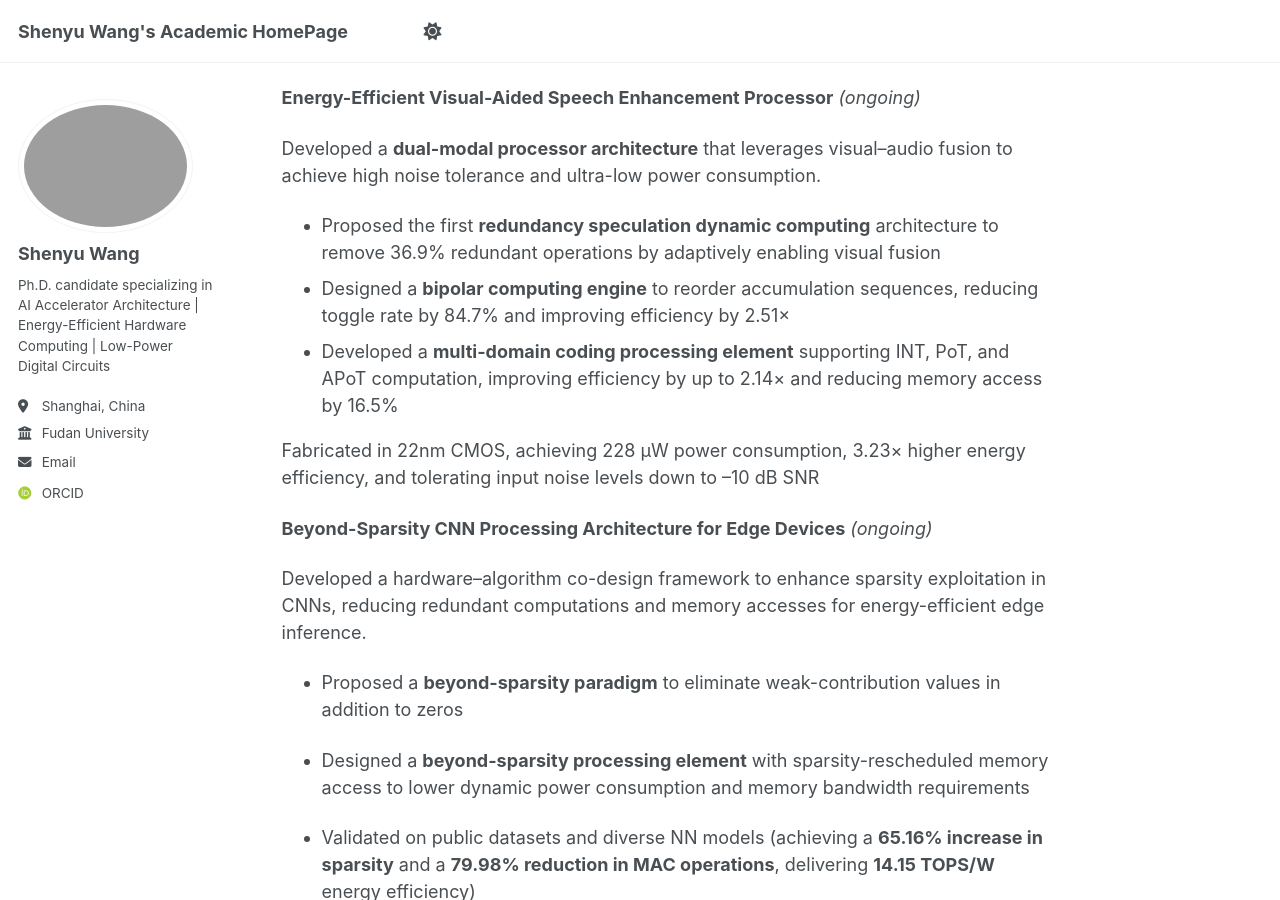
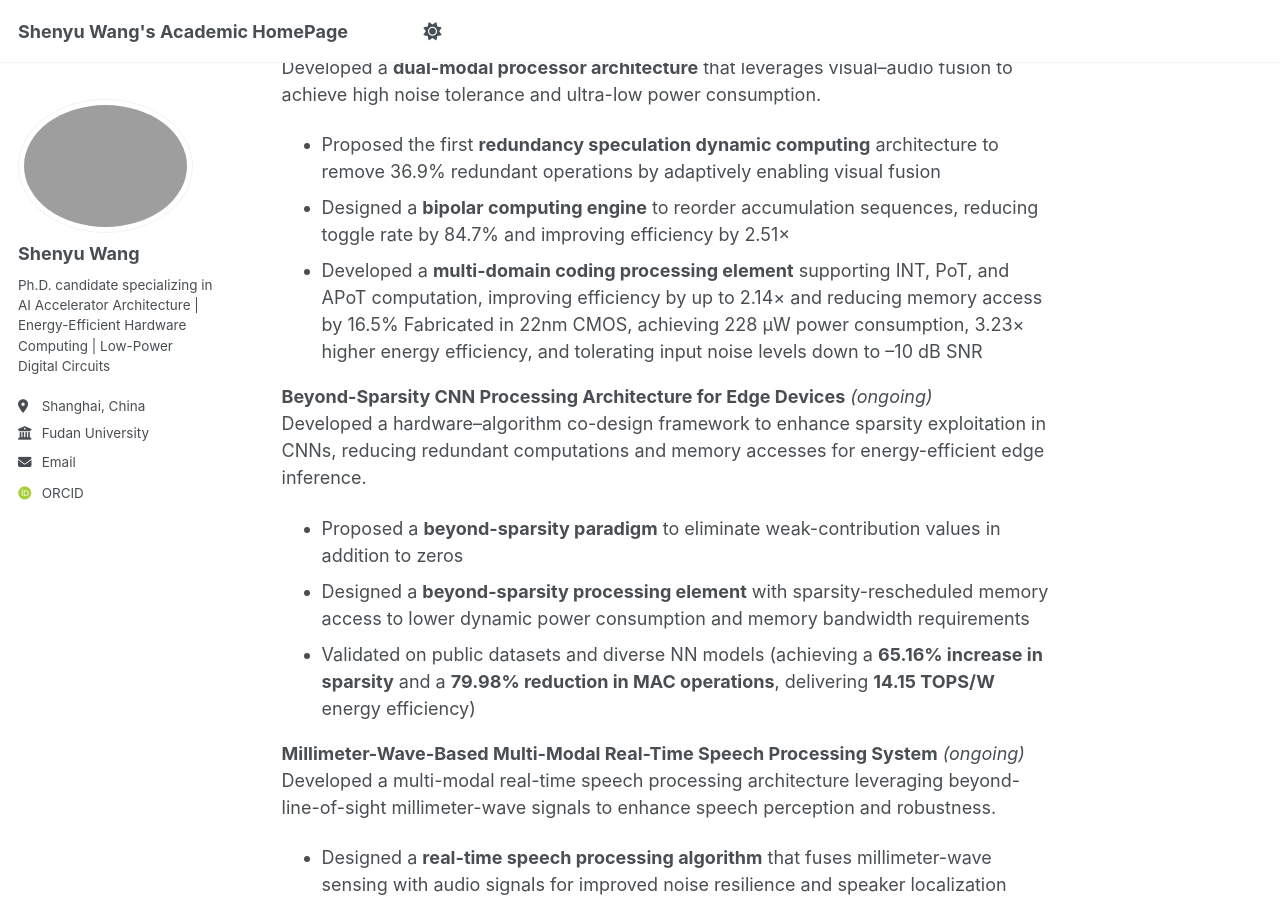
Before and after one commit to Shenyu-Wang/Shenyu-Wang.github.io, a Jekyll site: the page built from _pages/about.md, in a window 1280 px wide and 900 px high, scrolled down 1407 px. Built offline with Jekyll 4.4.1, drawn with Linux system fonts in a browser that asks for light colours; some web fonts are replaced; a script that is not in the unit is left out.

```diff
--- a/_pages/about.md
+++ b/_pages/about.md
@@ -32,52 +32,38 @@ Research Interests
 Projects
 ------------------------
 **Cross-Stage KV Cache Optimization for LLM Inference** *(ongoing)*
-
 Developed an algorithm–hardware co-design framework to mitigate KV cache bottlenecks in LLM inference through coordinated compression across sequence length, feature dimensionality, and data format.
-
 - Proposed the first **cross-stage optimization** framework for KV cache storage
-
 - Designed **dynamic token pruning**, **low-rank key-vector compression**, and **lossless data-format encoding** strategies tailored to the three optimization stages
-
   - Designed a **Derivative-Enhanced Dynamic Progressive Pruning (DEDP)** method for token-level sequence length reduction
   - Proposed a **DCT-Driven Key-Vector Low-Rank Compressing (DLRC)** technique to exploit feature-space redundancy
   - Introduced a **Dynamic Clustered Hybrid Run-Length Encoding (DC-HRLE)** scheme for lossless data-format compression
-
 - Implemented the algorithms in a **22 nm CMOS accelerator**, achieving **4.11×** speedup and **4.80×** energy efficiency improvement over SoTA baselines
 
 
 
 **Energy-Efficient Visual-Aided Speech Enhancement Processor** *(ongoing)*
-
 Developed a **dual-modal processor architecture** that leverages visual–audio fusion to achieve high noise tolerance and ultra-low power consumption.
-
-* Proposed the first **redundancy speculation dynamic computing** architecture to remove 36.9% redundant operations by adaptively enabling visual fusion
-* Designed a **bipolar computing engine** to reorder accumulation sequences, reducing toggle rate by 84.7% and improving efficiency by 2.51×
-* Developed a **multi-domain coding processing element** supporting INT, PoT, and APoT computation, improving efficiency by up to 2.14× and reducing memory access by 16.5%
-
+- Proposed the first **redundancy speculation dynamic computing** architecture to remove 36.9% redundant operations by adaptively enabling visual fusion
+- Designed a **bipolar computing engine** to reorder accumulation sequences, reducing toggle rate by 84.7% and improving efficiency by 2.51×
+- Developed a **multi-domain coding processing element** supporting INT, PoT, and APoT computation, improving efficiency by up to 2.14× and reducing memory access by 16.5%
 Fabricated in 22nm CMOS, achieving 228 μW power consumption, 3.23× higher energy efficiency, and tolerating input noise levels down to –10 dB SNR
 
 
 
 **Beyond-Sparsity CNN Processing Architecture for Edge Devices** *(ongoing)*
-
 Developed a hardware–algorithm co-design framework to enhance sparsity exploitation in CNNs, reducing redundant computations and memory accesses for energy-efficient edge inference.
-
-* Proposed a **beyond-sparsity paradigm** to eliminate weak-contribution values in addition to zeros
-
-* Designed a **beyond-sparsity processing element** with sparsity-rescheduled memory access to lower dynamic power consumption and memory bandwidth requirements
-
-* Validated on public datasets and diverse NN models (achieving a **65.16% increase in sparsity** and a **79.98% reduction in MAC operations**, delivering **14.15 TOPS/W** energy efficiency)
+- Proposed a **beyond-sparsity paradigm** to eliminate weak-contribution values in addition to zeros
+- Designed a **beyond-sparsity processing element** with sparsity-rescheduled memory access to lower dynamic power consumption and memory bandwidth requirements
+- Validated on public datasets and diverse NN models (achieving a **65.16% increase in sparsity** and a **79.98% reduction in MAC operations**, delivering **14.15 TOPS/W** energy efficiency)
 
 
 
 **Millimeter-Wave-Based Multi-Modal Real-Time Speech Processing System** *(ongoing)*
-
 Developed a multi-modal real-time speech processing architecture leveraging beyond-line-of-sight millimeter-wave signals to enhance speech perception and robustness.
-
-* Designed a **real-time speech processing algorithm** that fuses millimeter-wave sensing with audio signals for improved noise resilience and speaker localization
-* Optimized hardware architecture for low-latency multi-modal data acquisition and processing
-* Implemented and validated the system on a prototype platform, achieving high accuracy and real-time performance under challenging acoustic environments
+- Designed a **real-time speech processing algorithm** that fuses millimeter-wave sensing with audio signals for improved noise resilience and speaker localization
+- Optimized hardware architecture for low-latency multi-modal data acquisition and processing
+- Implemented and validated the system on a prototype platform, achieving high accuracy and real-time performance under challenging acoustic environments
 
 
 
```
